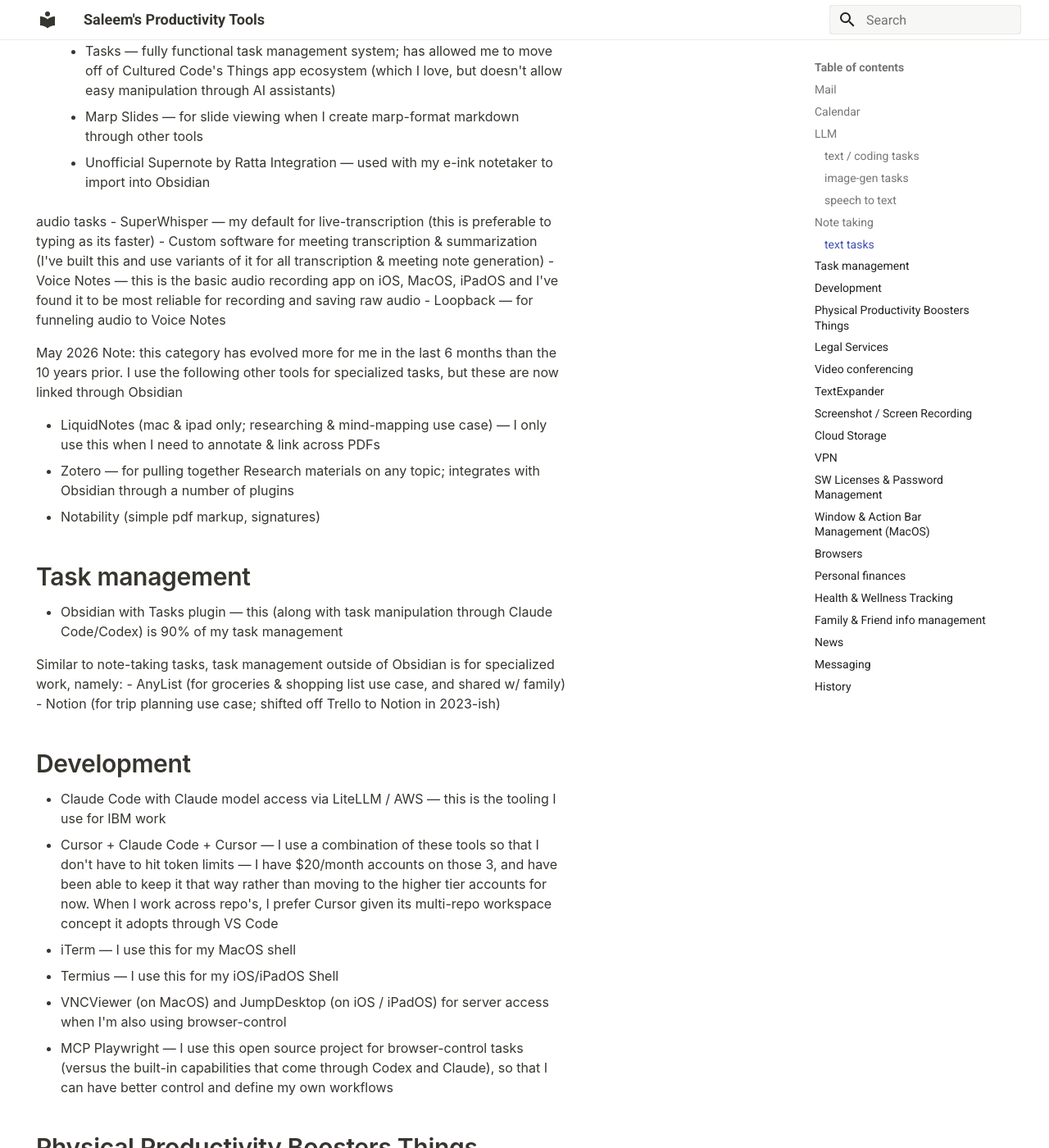
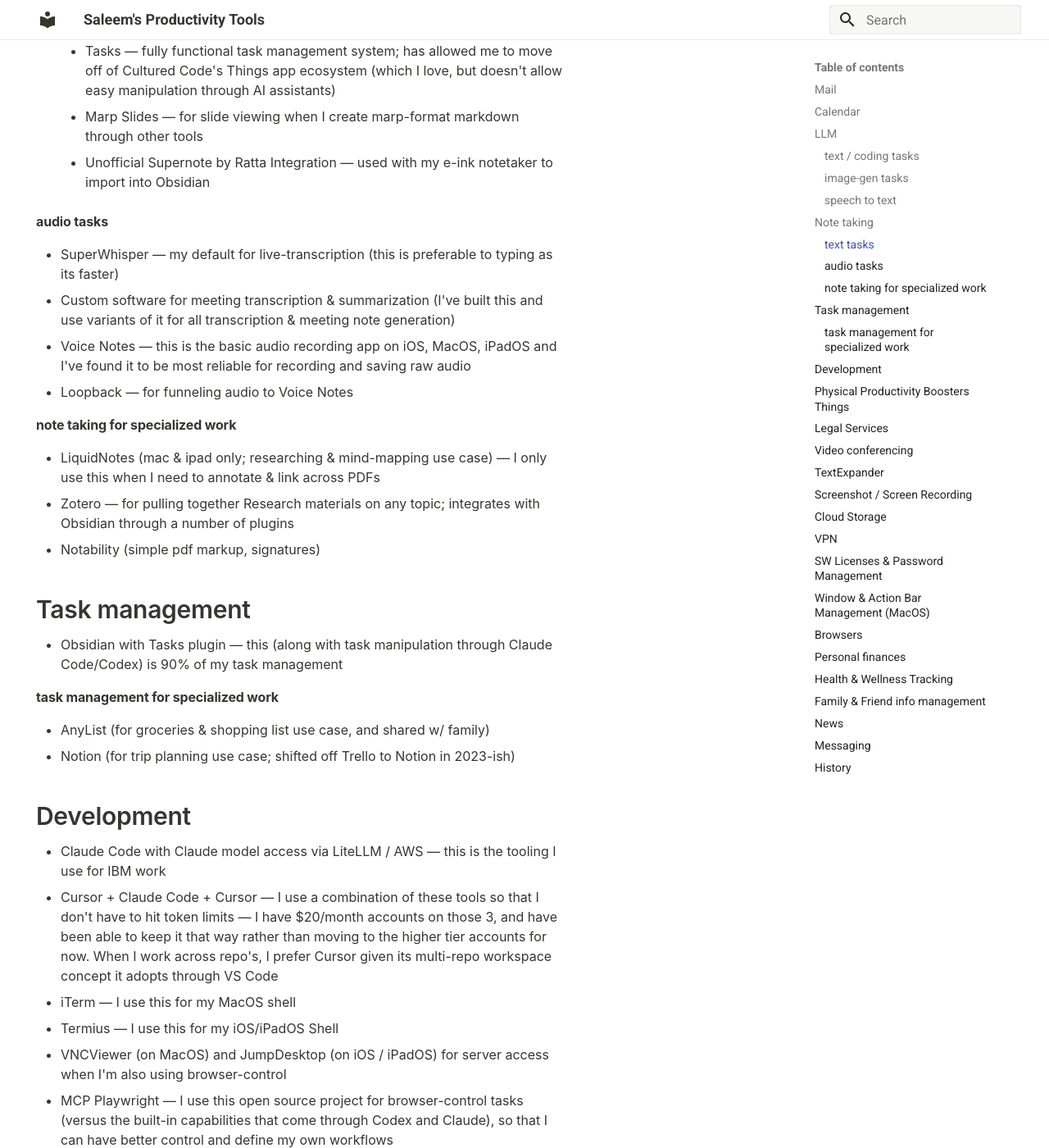
Before and after one commit to saleemh/productivity-tools, an MkDocs documentation site: the page built from docs/index.md, in a window 1280 px wide and 1400 px high, scrolled down 1823 px. Shown: the whole window at 82% size. Built offline with MkDocs 1.6.1 and Material for MkDocs 9.7.7, drawn with Linux system fonts in a browser that asks for light colours; comment, search, counter and statistics services are not loaded.

Commit message:
vault backup: 2026-05-09 13:17:49

```diff
--- a/docs/index.md
+++ b/docs/index.md
@@ -43,6 +43,7 @@ My models of choice evolve every few days, so I'm putting a point-in-time view h
 ## Note taking
 
 #### text tasks
+
 - Obsidian — I started moving almost all my note taking to Obsidian starting mid/late 2025, and have not looked back. I've sunset my uses for Evernote, Supernote
 - Important Obsidian plugins in my workflow
 	- Obsidian Web Clipper — to pull websites in as markdown
@@ -52,14 +53,12 @@ My models of choice evolve every few days, so I'm putting a point-in-time view h
 	- Marp Slides — for slide viewing when I create marp-format markdown through other tools
 	- Unofficial Supernote by Ratta Integration — used with my e-ink notetaker to import into Obsidian
 
-audio tasks
+#### audio tasks
 - SuperWhisper — my default for live-transcription (this is preferable to typing as its faster)
 - Custom software for meeting transcription & summarization (I've built this and use variants of it for all transcription & meeting note generation)
 - Voice Notes — this is the basic audio recording app on iOS, MacOS, iPadOS and I've found it to be most reliable for recording and saving raw audio
 - Loopback — for funneling audio to Voice Notes
-
-May 2026 Note: this category has evolved more for me in the last 6 months than the 10 years prior. I use the following other tools for specialized tasks, but these are now linked through Obsidian
-
+#### note taking for specialized work
 - LiquidNotes (mac & ipad only; researching & mind-mapping use case) — I only use this when I need to annotate & link across PDFs
 - Zotero — for pulling together Research materials on any topic; integrates with Obsidian through a number of plugins
 - Notability (simple pdf markup, signatures)
@@ -68,7 +67,7 @@ May 2026 Note: this category has evolved more for me in the last 6 months than t
 
 - Obsidian with Tasks plugin — this (along with task manipulation through Claude Code/Codex) is 90% of my task management
 
-Similar to note-taking tasks, task management outside of Obsidian is for specialized work, namely:
+#### task management for specialized work
 - AnyList (for groceries & shopping list use case, and shared w/ family)
 - Notion (for trip planning use case; shifted off Trello to Notion in 2023-ish)
 
```
